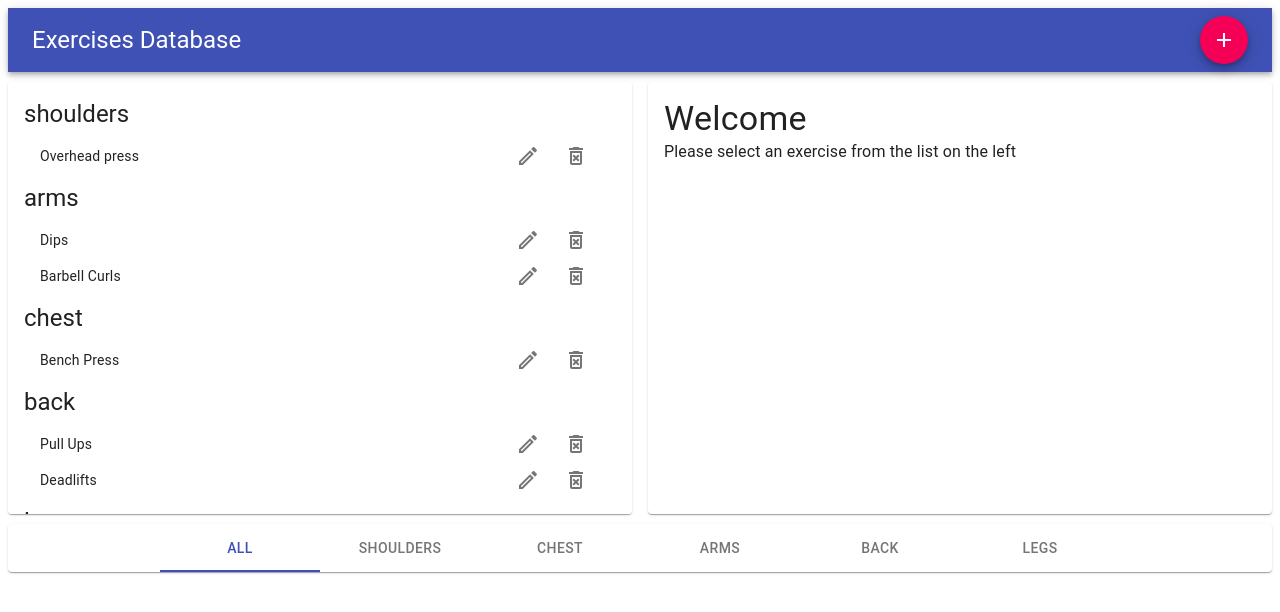
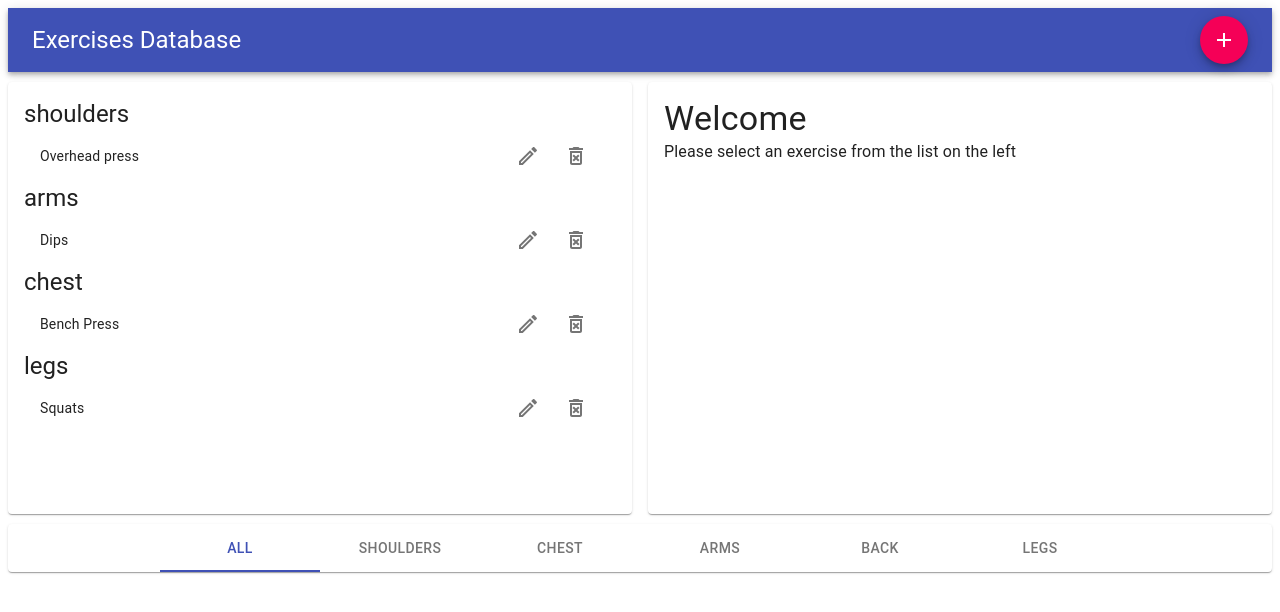
Before and after one commit to seyedjavadseyedi/exercises-app, a React (Create React App) app: page / in a window 1280 px wide. Shown: the top 612 px of the page. Built offline with nearby package versions, Linux system fonts and the light colour scheme; data requests are answered from the project's data file.

Commit message:
start edit dialog

```diff
--- a/src/@data/db.json
+++ b/src/@data/db.json
@@ -20,28 +20,10 @@
       "muscles": "arms"
     },
     {
-      "id": "barbell-curls",
-      "title": "Barbell Curls",
-      "description": "Detail exercise barbell curls...",
-      "muscles": "arms"
-    },
-    {
       "id": "bench-press",
       "title": "Bench Press",
       "description": "Detail exercise bench press...",
       "muscles": "chest"
-    },
-    {
-      "id": "pull-ups",
-      "title": "Pull Ups",
-      "description": "Detail exercise pull ups...",
-      "muscles": "back"
-    },
-    {
-      "id": "deadlifts",
-      "title": "Deadlifts",
-      "description": "Detail exercise deadlifts...",
-      "muscles": "back"
     },
     {
       "id": "squats",
--- a/src/components/ExerciseDialog.jsx
+++ b/src/components/ExerciseDialog.jsx
@@ -37,7 +37,7 @@ const useStyles = makeStyles((theme) => ({
 const ExerciseDialog = () => {
   const classes = useStyles()
 
-  // get state $ dispatch
+  // get state & dispatch
   const {
     state: {
       dialog: {open},
```
